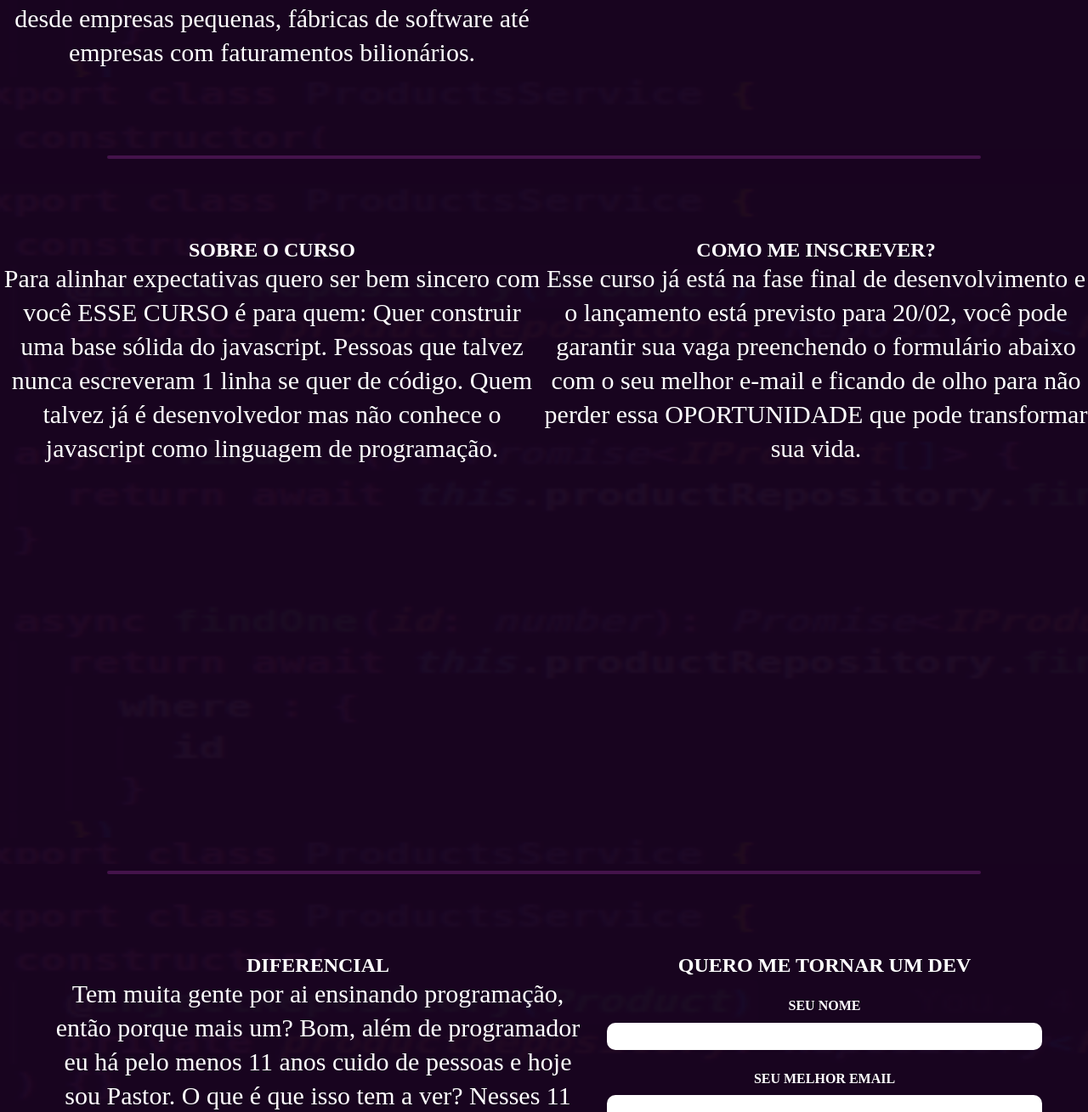
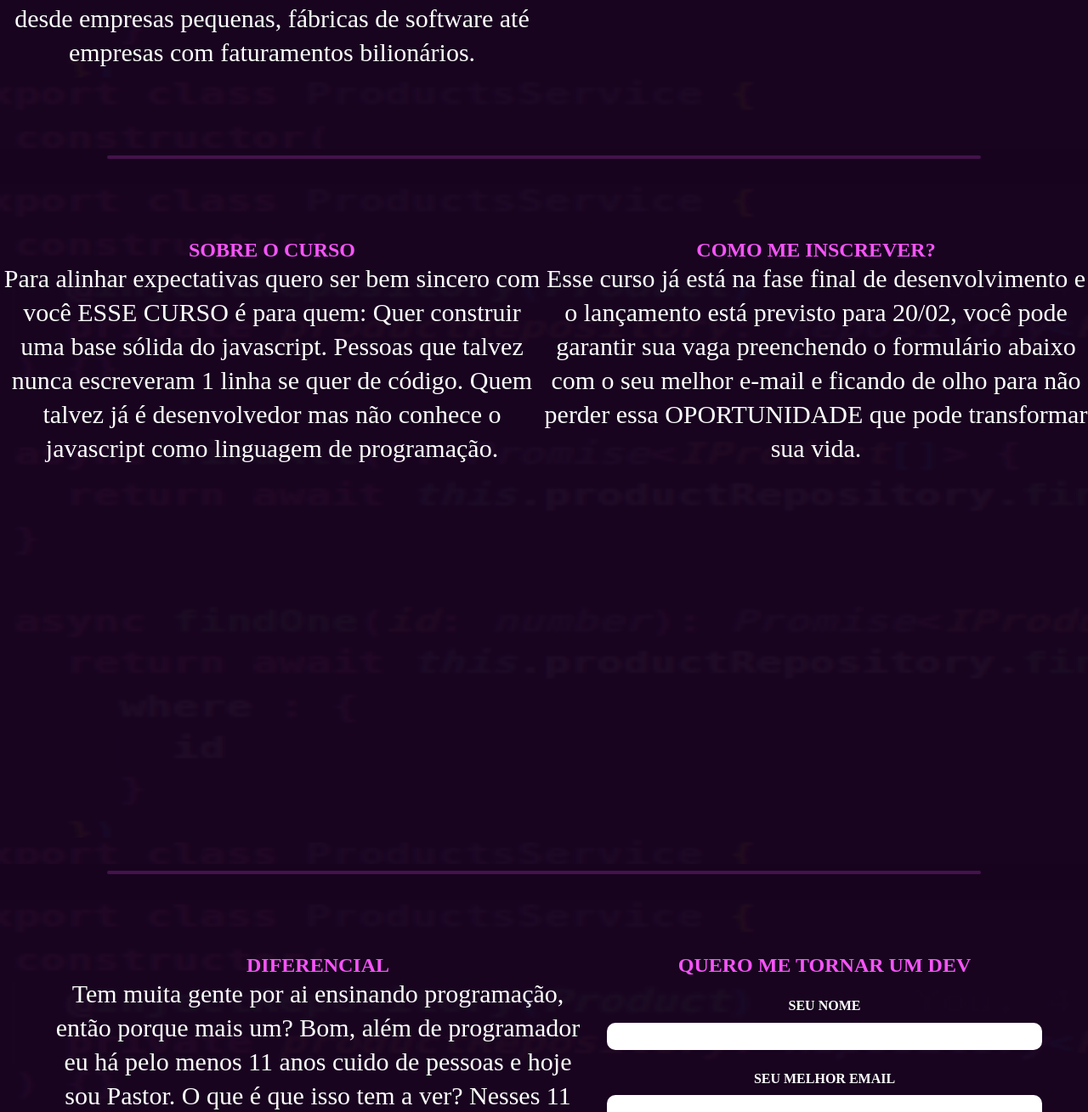
Before and after one commit to paulorodriguesdevcode/paulorodrigues-app, a React (Vite) app: page / in a window 1280 px wide. Shown: the part 1520-2829 px from the top of the page at 85% size. Built offline with nearby package versions, Linux system fonts and the light colour scheme.

Commit message:
fix: title style

```diff
--- a/src/pages/LandingPage/style.scss
+++ b/src/pages/LandingPage/style.scss
@@ -157,8 +157,8 @@ main {
 
 
             h2{
+                color: $lightColor;
                 width: 100%;
-                color: white;
             }
             p{
                 width: 100%;
@@ -180,7 +180,7 @@ main {
             @include fillFullWidthInSmallScreen();
 
             h2 {
-                color: white;
+                color: $lightColor;
                 text-align: center;
                 width: 100%;
             }
@@ -207,7 +207,7 @@ main {
 
             h2{
                 width: 100%;
-                color: white;
+                color: $lightColor;
             }
             p{
                 width: 100%;
@@ -228,7 +228,8 @@ main {
             justify-content: stretch;
 
             h2{
-                color: white;
+                color: $lightColor;
+                width: 100%;
             }
 
             .input-group {
```
Also changed, not shown: 1 other file (tests, documents, lock files or other folders).
